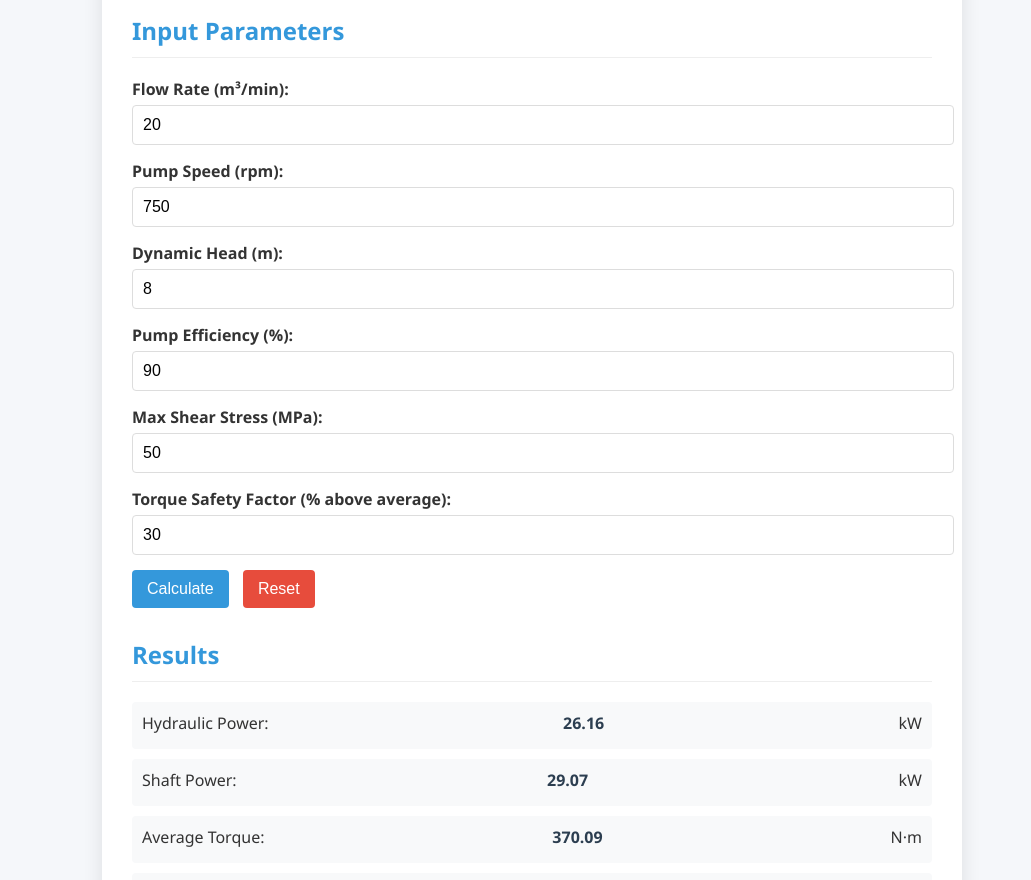
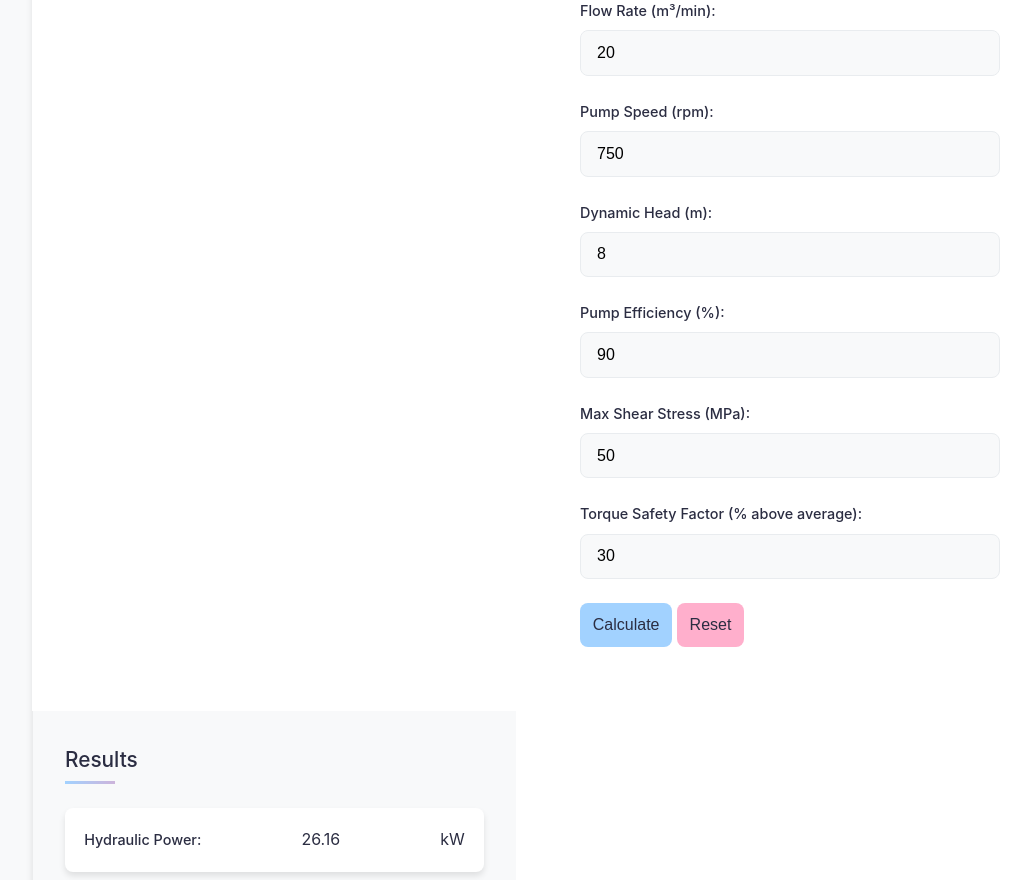
Before and after one commit to rar-aj/pump-calculator, a plain HTML site: page index.html in a window 1280 px wide. Shown: the part 130-1010 px from the top of the page, without its empty margins (108-1139 px from the left). Drawn offline with Linux system fonts and the light colour scheme.

Commit message:
Update style.css

```diff
--- a/style.css
+++ b/style.css
@@ -1,103 +1,190 @@
+:root {
+  --pastel-blue: #a2d2ff;
+  --pastel-pink: #ffafcc;
+  --pastel-green: #bde0fe;
+  --pastel-purple: #cdb4db;
+  --pastel-peach: #ffc8dd;
+  --text-dark: #2b2d42;
+  --text-light: #f8f9fa;
+  --shadow: 0 4px 6px rgba(0, 0, 0, 0.1);
+}
+
+* {
+  box-sizing: border-box;
+  margin: 0;
+  padding: 0;
+}
+
 body {
-    font-family: 'Segoe UI', Tahoma, Geneva, Verdana, sans-serif;
-    background-color: #f5f7fa;
-    margin: 0;
-    padding: 20px;
-    color: #333;
+  font-family: 'Inter', -apple-system, BlinkMacSystemFont, sans-serif;
+  background-color: #f8f9fa;
+  color: var(--text-dark);
+  line-height: 1.6;
+  padding: 0;
+  min-height: 100vh;
+  display: flex;
+  justify-content: center;
+  align-items: center;
 }
 
 .calculator {
-    max-width: 800px;
-    margin: 0 auto;
-    background-color: white;
-    border-radius: 10px;
-    box-shadow: 0 0 20px rgba(0, 0, 0, 0.1);
-    padding: 30px;
+  display: grid;
+  grid-template-columns: 1fr 1fr;
+  gap: 2rem;
+  max-width: 1000px;
+  width: 90%;
+  margin: 2rem auto;
+  background: white;
+  border-radius: 16px;
+  box-shadow: var(--shadow);
+  overflow: hidden;
+}
+
+.header {
+  grid-column: 1 / -1;
+  background: linear-gradient(135deg, var(--pastel-blue), var(--pastel-purple));
+  color: white;
+  padding: 1.5rem 2rem;
+  text-align: center;
 }
 
 h1 {
-    color: #2c3e50;
-    text-align: center;
-    margin-bottom: 30px;
+  font-size: 1.8rem;
+  font-weight: 600;
+  margin: 0;
+}
+
+.input-section {
+  padding: 2rem;
+  background-color: white;
+}
+
+.results-section {
+  padding: 2rem;
+  background-color: #f8f9fa;
+  border-left: 1px solid rgba(0, 0, 0, 0.05);
 }
 
 h2 {
-    color: #3498db;
-    border-bottom: 1px solid #eee;
-    padding-bottom: 10px;
-    margin-top: 20px;
+  font-size: 1.3rem;
+  font-weight: 500;
+  margin-bottom: 1.5rem;
+  color: var(--text-dark);
+  position: relative;
+  padding-bottom: 0.5rem;
 }
 
-.input-section, .results-section {
-    margin-bottom: 30px;
+h2::after {
+  content: '';
+  position: absolute;
+  bottom: 0;
+  left: 0;
+  width: 50px;
+  height: 3px;
+  background: linear-gradient(90deg, var(--pastel-blue), var(--pastel-purple));
 }
 
 .input-group {
-    margin-bottom: 15px;
+  margin-bottom: 1.5rem;
 }
 
 label {
   display: block;
-    margin-bottom: 5px;
-    font-weight: 600;
+  margin-bottom: 0.5rem;
+  font-size: 0.9rem;
+  font-weight: 500;
+  color: var(--text-dark);
 }
 
 input {
   width: 100%;
-    padding: 10px;
-    border: 1px solid #ddd;
-    border-radius: 4px;
-    font-size: 16px;
+  padding: 0.8rem 1rem;
+  border: 1px solid #e9ecef;
+  border-radius: 8px;
+  font-size: 1rem;
+  transition: all 0.3s ease;
+  background-color: #f8f9fa;
+}
+
+input:focus {
+  outline: none;
+  border-color: var(--pastel-blue);
+  box-shadow: 0 0 0 3px rgba(162, 210, 255, 0.2);
+}
+
+.button-group {
+  display: flex;
+  gap: 1rem;
+  margin-top: 2rem;
 }
 
 button {
-    background-color: #3498db;
-    color: white;
+  flex: 1;
+  padding: 0.8rem;
   border: none;
-    padding: 10px 15px;
-    border-radius: 4px;
+  border-radius: 8px;
+  font-size: 1rem;
+  font-weight: 500;
   cursor: pointer;
-    font-size: 16px;
-    margin-right: 10px;
-    transition: background-color 0.3s;
+  transition: all 0.3s ease;
+}
+
+#calculate-btn {
+  background-color: var(--pastel-blue);
+  color: var(--text-dark);
+}
+
+#reset-btn {
+  background-color: var(--pastel-pink);
+  color: var(--text-dark);
 }
 
 button:hover {
-    background-color: #2980b9;
-}
-
-#reset-btn {
-    background-color: #e74c3c;
-}
-
-#reset-btn:hover {
-    background-color: #c0392b;
+  transform: translateY(-2px);
+  box-shadow: var(--shadow);
 }
 
 .result-group {
+  background-color: white;
+  padding: 1.2rem;
+  border-radius: 8px;
+  margin-bottom: 1rem;
+  box-shadow: var(--shadow);
   display: flex;
   justify-content: space-between;
-    margin-bottom: 10px;
-    padding: 10px;
-    background-color: #f8f9fa;
-    border-radius: 4px;
+  align-items: center;
 }
 
 .result-group label {
-    font-weight: normal;
+  font-weight: 500;
+  color: var(--text-dark);
+  margin: 0;
 }
 
-span {
+.result-value {
+  font-size: 1.1rem;
   font-weight: 600;
-    color: #2c3e50;
+  color: var(--pastel-purple);
 }
 
-@media (max-width: 600px) {
-    .calculator {
-        padding: 15px;
+.unit {
+  font-size: 0.9rem;
+  color: #6c757d;
+  margin-left: 0.3rem;
 }
 
-    .result-group {
+@media (max-width: 768px) {
+  .calculator {
+    grid-template-columns: 1fr;
+    width: 95%;
+  }
+
+  .results-section {
+    border-left: none;
+    border-top: 1px solid rgba(0, 0, 0, 0.05);
+  }
+
+  .button-group {
     flex-direction: column;
   }
 }
```
Lines whose indentation alone changed are shown as unchanged.
